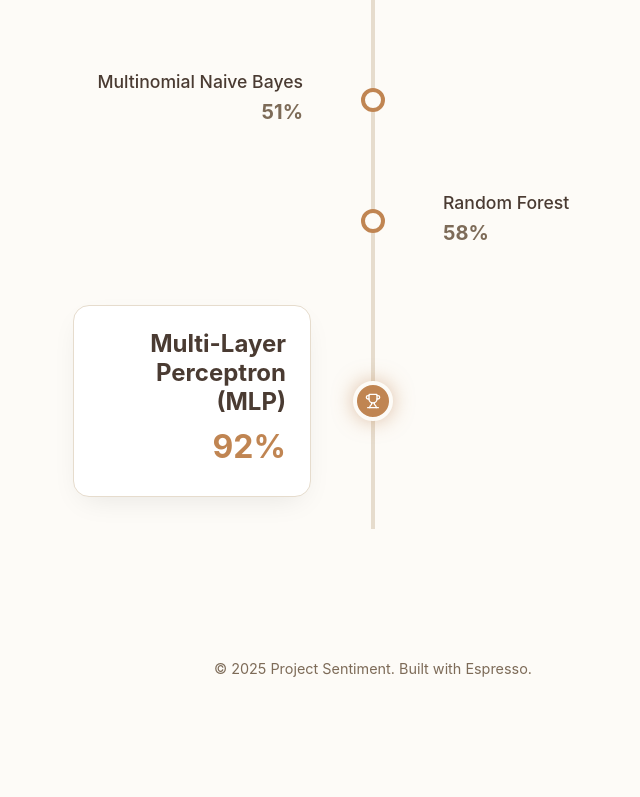
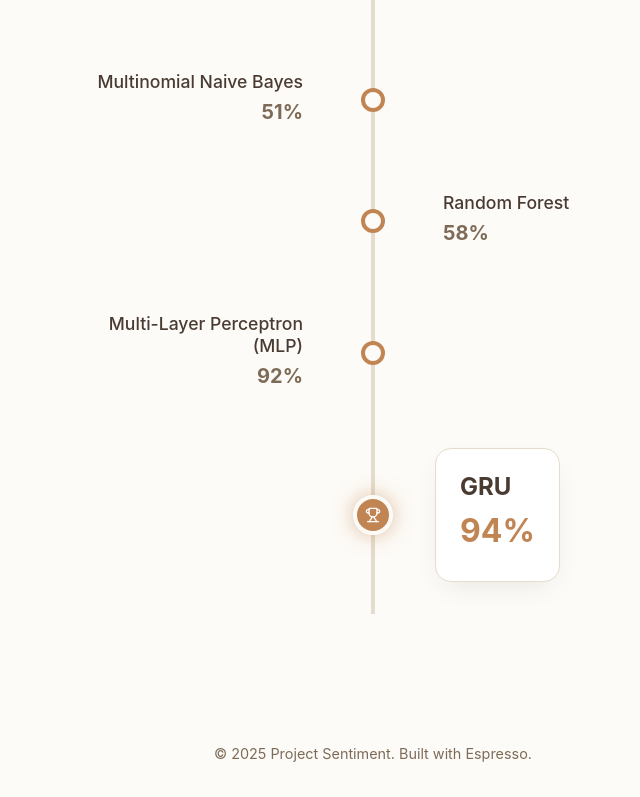
Before and after one commit to amrendra7777/sentiment_analysis_ui, a React (Vite) app: page / in a window 1280 px wide. Shown: the part 2138-2935 px from the top of the page, without its empty margins (267-907 px from the left). Before the commit the page ends 2850 px from the top, so only its background shows below. Built offline with nearby package versions, Linux system fonts and the light colour scheme.

Commit message:
feat: add GRU model to accuracy comparison and update highlighted model.

```diff
--- a/src/components/StorySection.jsx
+++ b/src/components/StorySection.jsx
@@ -7,7 +7,8 @@ const StorySection = () => {
         { name: "Linear Support Vector", accuracy: 60 },
         { name: "Multinomial Naive Bayes", accuracy: 51 },
         { name: "Random Forest", accuracy: 58 },
-        { name: "Multi-Layer Perceptron (MLP)", accuracy: 92, highlight: true }
+        { name: "Multi-Layer Perceptron (MLP)", accuracy: 92 },
+        { name: "GRU", accuracy: 94, highlight: true }
     ];
 
     return (
```
